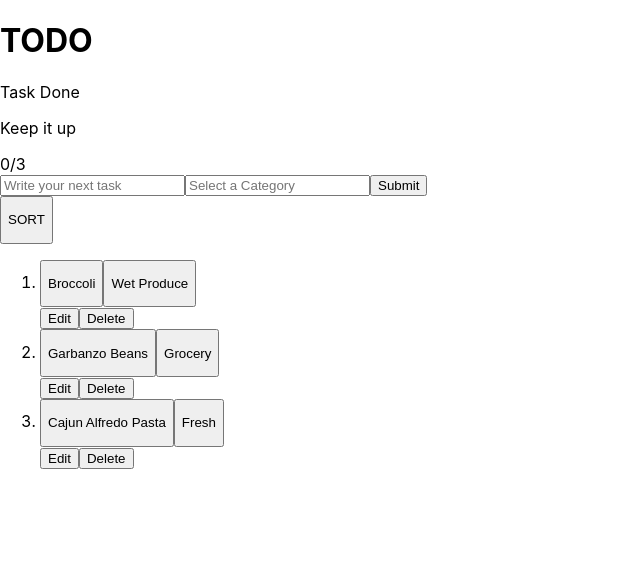
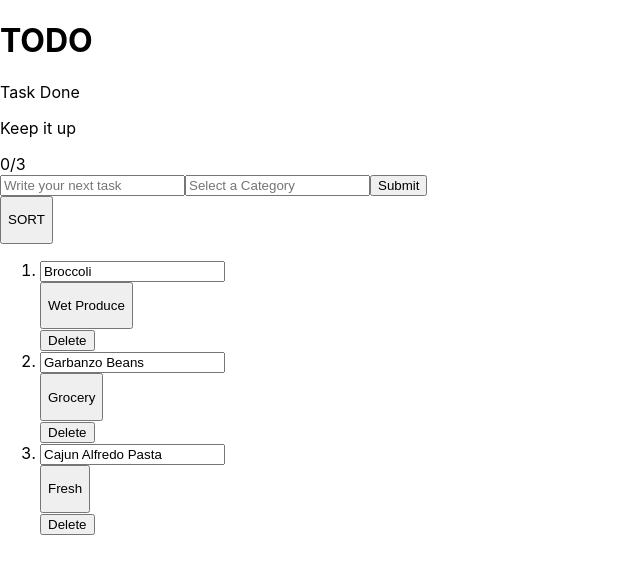
Before and after one commit to sumawav/grocery-list, a React (Create React App) app: page / in a window 1280 px wide. Shown: the top 574 px of the page, without its empty margins (0-640 px from the left). Built offline with nearby package versions, Linux system fonts and the light colour scheme.

Commit message:
can now edit todos by merely typing

```diff
--- a/src/TODOList.jsx
+++ b/src/TODOList.jsx
@@ -48,10 +48,6 @@ function Item({ item, setTodos, handleDeleteTodo }) {
 		);
 	};
 
-	const handleToggleEdit = () => {
-		setEditing((e) => !e);
-	};
-
 	const handleUpdateTodo = (event) => {
 		event.preventDefault();
 		const text = event.target.updatetodo.value;
@@ -61,31 +57,31 @@ function Item({ item, setTodos, handleDeleteTodo }) {
 		);
 		setEditing((e) => !e);
 	};
+	const handleUpdateTodos_WIP = (e) => {
+		const text = e.target.value;
+		setTodos((pTodos) =>
+			pTodos.map((pt) =>
+				pt.id === item.id ? { ...pt, title: text } : pt
+			)
+		);
+	};
 
 	return (
 		<li id={item?.id} className="todo_item">
-			{isEditing ? (
-				<form className="form" onSubmit={handleUpdateTodo}>
+			<div className="todo_items_left">
 				<label htmlFor="updatetodo">
 					<input
+						value={item?.title}
 						type="text"
 						name="updatetodo"
 						id="updatetodo"
-							placeholder="update todo"
+						placeholder="write something!"
+						onChange={handleUpdateTodos_WIP}
 					/>
 				</label>
-					<button type="submit">
-						<span className="visually-hidden">Submit</span>
-					</button>
-				</form>
-			) : (
+			</div>
+
 			<div className="todo_items_left">
-					<button
-						onClick={() => handleToggleTodo(item.id)}
-						// className="todo_items_left"
-					>
-						<p>{item?.title}</p>
-					</button>
 				<button
 					onClick={() => {}}
 					// className="todo_items_left"
@@ -93,14 +89,9 @@ function Item({ item, setTodos, handleDeleteTodo }) {
 					<p>{item?.category || "uncategorized"}</p>
 				</button>
 			</div>
-			)}
+
 			<div className="todo_items_right">
 				<span>{item.is_completed ? "COMPLETE" : ""}</span>
-				<button onClick={handleToggleEdit}>
-					<span className="visually-hidden">
-						{isEditing ? "Editing" : "Edit"}
-					</span>
-				</button>
 				<button onClick={() => handleDeleteTodo(item.id)}>
 					<span className="visually-hidden">Delete</span>
 				</button>
```
Lines whose indentation alone changed are shown as unchanged.
